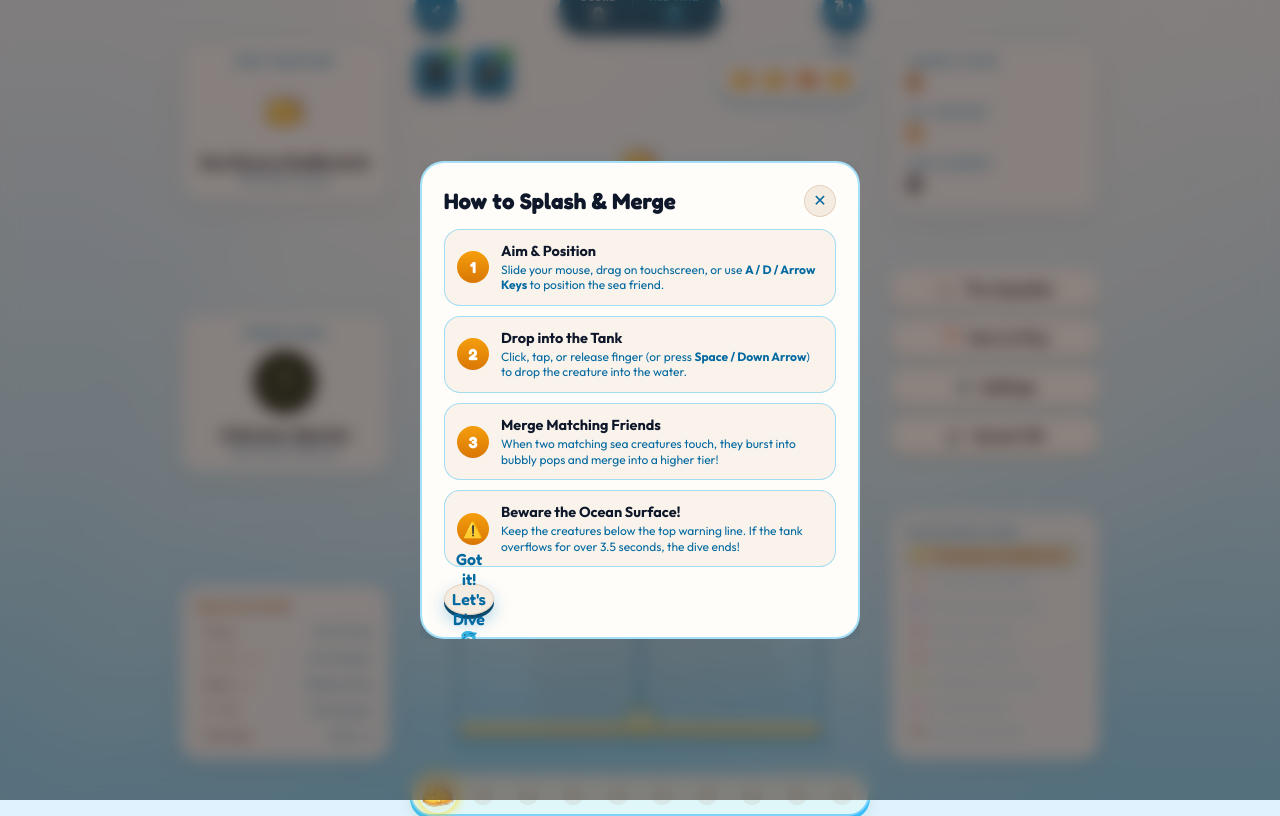
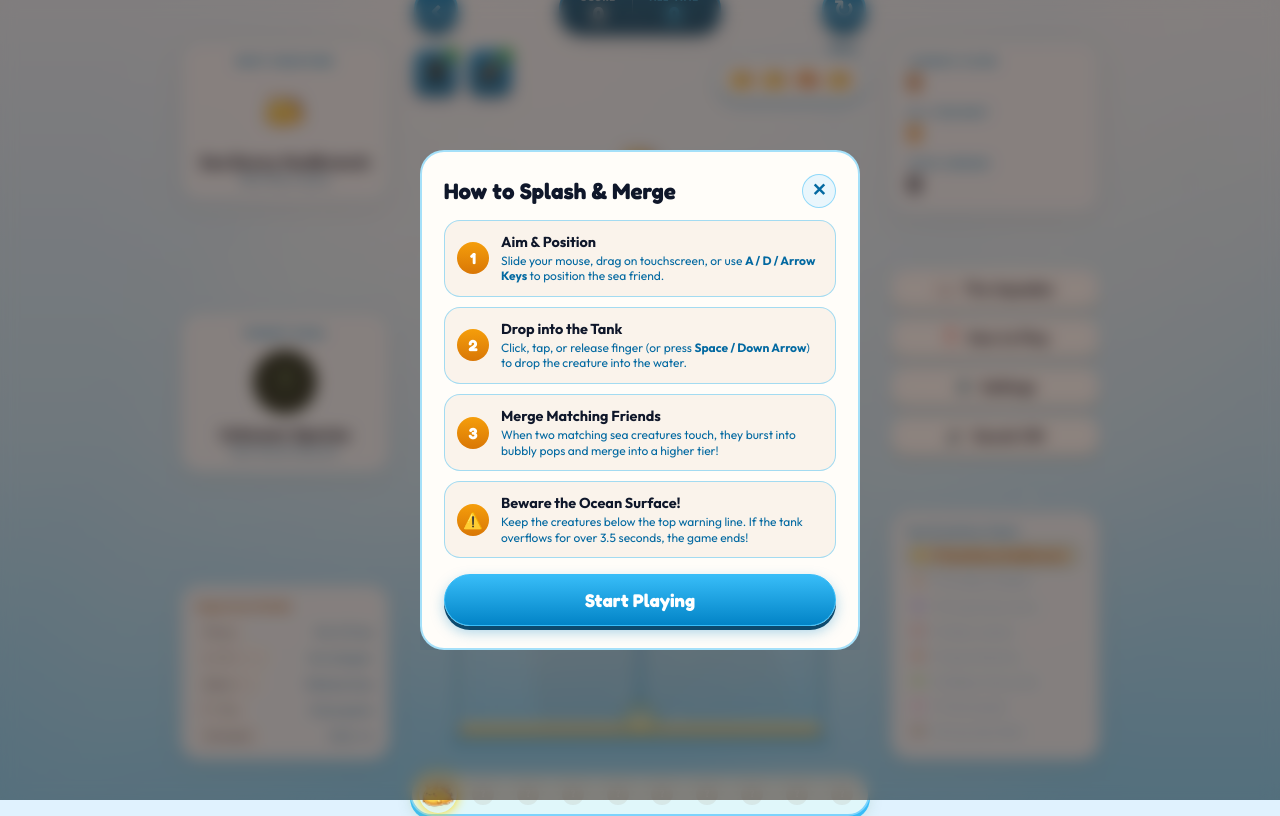
Before and after one commit to kkumneomeo-collab/aquamerge, a plain HTML site: page index.html in a window 1280 px wide. Both pictures are taken after a click on the button "Restart". Drawn offline with Linux system fonts and the light colour scheme.

Commit message:
Fix tutorial action button size and update text to Start Playing

```diff
--- a/index.html
+++ b/index.html
@@ -255,7 +255,7 @@
         </button>
         <button class="btn btn-pause-restart" id="btn-pause-restart">
           <span class="btn-icon">🔄</span>
-          <span>Restart Dive</span>
+          <span>Restart Game</span>
         </button>
         <button class="btn btn-secondary" id="btn-pause-settings">
           <span class="btn-icon">⚙️</span>
@@ -358,11 +358,11 @@
           <div class="step-num">⚠️</div>
           <div class="step-body">
             <h3>Beware the Ocean Surface!</h3>
-            <p>Keep the creatures below the top warning line. If the tank overflows for over 3.5 seconds, the dive ends!</p>
+            <p>Keep the creatures below the top warning line. If the tank overflows for over 3.5 seconds, the game ends!</p>
           </div>
         </div>
       </div>
-      <button class="btn btn-primary btn-large btn-dialog-close">Got it! Let's Dive 🐬</button>
+      <button class="btn btn-primary btn-large btn-dialog-close dialog-action-btn" id="btn-tutorial-start">Start Playing</button>
     </div>
   </dialog>
 
--- a/style.css
+++ b/style.css
@@ -917,24 +917,64 @@ body {
   margin-bottom: 16px;
 }
 
-.btn-dialog-close {
-  width: 32px;
-  height: 32px;
+/* Dialog header round close icon (✕) */
+.dialog-header .btn-dialog-close,
+.btn-close-icon {
+  width: 34px;
+  height: 34px;
   border-radius: 50%;
-  background: rgba(230, 210, 190, 0.4);
-  border: 1px solid rgba(200, 160, 120, 0.35);
-  color: var(--text-muted);
-  font-size: 1rem;
+  background: rgba(224, 242, 254, 0.7);
+  border: 1.5px solid rgba(56, 189, 248, 0.5);
+  color: #0369A1;
+  font-size: 1.1rem;
+  font-weight: 700;
   cursor: pointer;
   display: flex;
   align-items: center;
   justify-content: center;
   transition: all 0.15s;
-}
-
-.btn-dialog-close:hover {
-  background: rgba(220, 190, 160, 0.7);
-  color: var(--text-main);
+  padding: 0;
+  flex-shrink: 0;
+}
+
+.dialog-header .btn-dialog-close:hover,
+.btn-close-icon:hover {
+  background: #BAE6FD;
+  color: #0C4A6E;
+  transform: scale(1.08);
+}
+
+/* Full-width primary confirmation/action button inside dialogs */
+.dialog-action-btn,
+.dialog-content > .btn.btn-primary {
+  width: 100% !important;
+  height: auto !important;
+  min-height: 52px;
+  padding: 14px 28px !important;
+  font-size: 1.15rem !important;
+  font-weight: 800 !important;
+  border-radius: 999px !important;
+  margin-top: 16px;
+  display: flex !important;
+  align-items: center;
+  justify-content: center;
+  background: linear-gradient(180deg, #38BDF8 0%, #0284C7 100%);
+  color: #FFFFFF !important;
+  box-shadow: 0 4px 0 #0C4A6E, 0 6px 14px rgba(2, 132, 199, 0.35);
+  cursor: pointer;
+  transition: transform 0.1s, box-shadow 0.1s;
+}
+
+.dialog-action-btn:hover,
+.dialog-content > .btn.btn-primary:hover {
+  transform: translateY(-2px);
+  box-shadow: 0 6px 0 #0C4A6E, 0 8px 18px rgba(2, 132, 199, 0.45);
+}
+
+.dialog-action-btn:active,
+.dialog-content > .btn.btn-primary:active {
+  transform: translateY(2px);
+  box-shadow: 0 1px 0 #0C4A6E, 0 2px 6px rgba(2, 132, 199, 0.3);
 }
 
 .dialog-menu {
```
